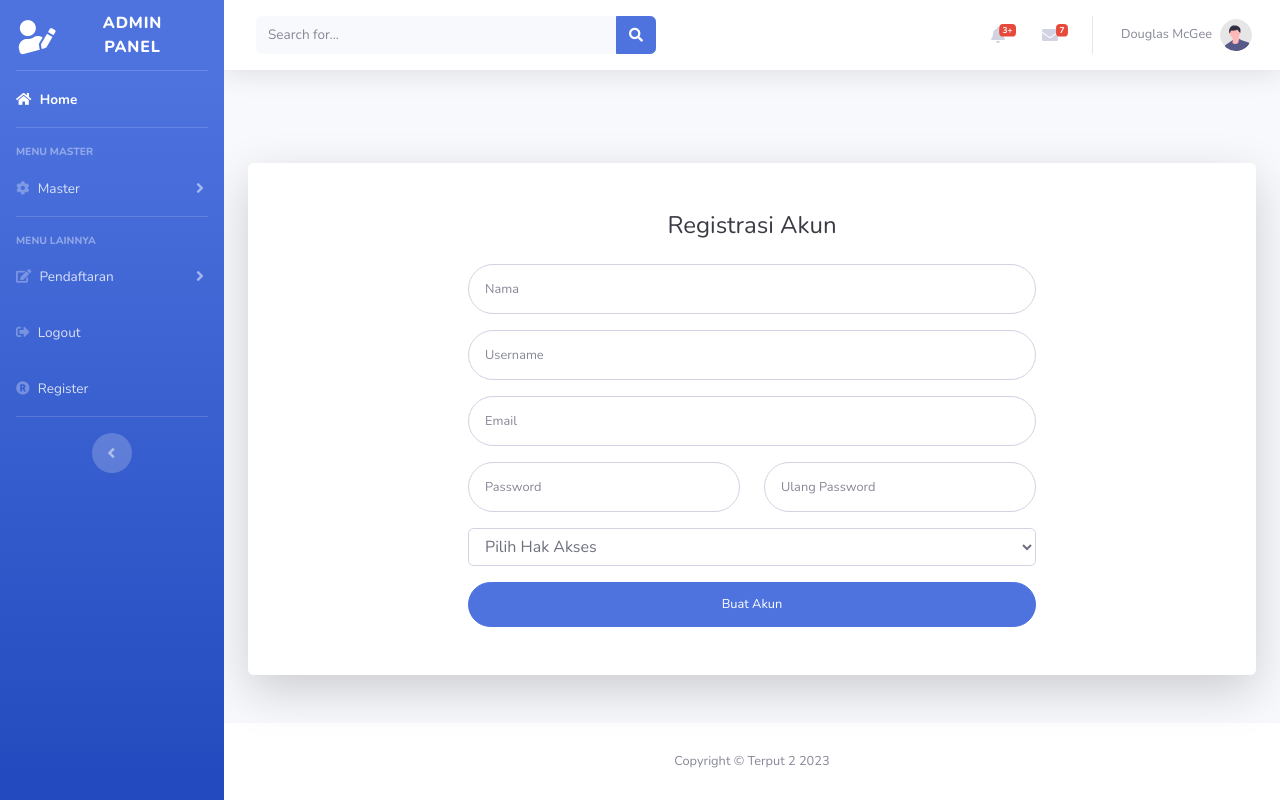
After one commit to adamaprilod/lol_, a PHP site: page /panel/admin/register.php in a window 1280 px wide. The commit adds this page. Run offline with PHP 8.4, Linux system fonts and the light colour scheme.

Commit message:
edit register

```diff
--- a/panel/admin/footer.php
+++ b/panel/admin/footer.php
@@ -1,26 +1,4 @@
-<!DOCTYPE html>
-<html lang="en">
-<head>
-<meta charset="utf-8">
-    <meta http-equiv="X-UA-Compatible" content="IE=edge">
-    <meta name="viewport" content="width=device-width, initial-scale=1, shrink-to-fit=no">
-    <meta name="description" content="">
-    <meta name="author" content="">
-
-    <title>Admin Panel</title>
-
-    <!-- Custom fonts for this template-->
-    <link href="vendor/fontawesome-free/css/all.min.css" rel="stylesheet" type="text/css">
-    <link
-        href="https://fonts.googleapis.com/css?family=Nunito:200,200i,300,300i,400,400i,600,600i,700,700i,800,800i,900,900i"
-        rel="stylesheet">
-
-    <!-- Custom styles for this template-->
-    <link href="css/sb-admin-2.min.css" rel="stylesheet">
-</head>
-<body>
-
-    <!-- Footer -->
+<!-- Footer -->
     <footer class="sticky-footer bg-white">
                 <div class="container my-auto">
                     <div class="copyright text-center my-auto">
@@ -30,5 +8,34 @@
             </footer>
             <!-- End of Footer -->
 
+        </div>
+        <!-- End of Content Wrapper -->
+
+    </div>
+    <!-- End of Page Wrapper -->
+
+    <!-- Scroll to Top Button-->
+    <a class="scroll-to-top rounded" href="#page-top">
+        <i class="fas fa-angle-up"></i>
+    </a>
+
+
+<!-- Bootstrap core JavaScript-->
+<script src="vendor/jquery/jquery.min.js"></script>
+    <script src="vendor/bootstrap/js/bootstrap.bundle.min.js"></script>
+
+    <!-- Core plugin JavaScript-->
+    <script src="vendor/jquery-easing/jquery.easing.min.js"></script>
+
+    <!-- Custom scripts for all pages-->
+    <script src="js/sb-admin-2.min.js"></script>
+
+    <!-- Page level plugins -->
+    <script src="vendor/chart.js/Chart.min.js"></script>
+
+    <!-- Page level custom scripts -->
+    <script src="js/demo/chart-area-demo.js"></script>
+    <script src="js/demo/chart-pie-demo.js"></script>
+
 </body>
 </html>
--- a/panel/admin/header.php
+++ b/panel/admin/header.php
@@ -100,7 +100,7 @@
 
 <!-- Nav Item - Tables -->
 <li class="nav-item">
-    <a class="nav-link" href="">
+    <a class="nav-link" href="register.php">
         <i class="fas fa-registered"></i>
         <span>Register</span></a>
 </li>
@@ -327,5 +327,3 @@
     </nav>
     <!-- End of Topbar -->
 </div>
-</body>
-</html>
--- /dev/null
+++ b/panel/admin/register.php
@@ -0,0 +1,70 @@
+<?php include "header.php"?>
+<body id="page-top">
+    <div class="container">
+    <div class="card o-hidden border-0 shadow-lg my-5">
+        <div class="card-body p-0">
+            <!-- Nested Row within Card Body -->
+            <div class="row">
+                <div class="col-lg-2 d-none d-lg-block "></div>
+                <div class="col-lg-8">
+                    <div class="p-5">
+                        <div class="text-center">
+                            <h1 class="h4 text-gray-900 mb-4">Registrasi Akun</h1>
+                        </div>
+                        <form class="user" onsubmit="return validateForm()">
+                            <div class="form-group">
+                                <input type="text" class="form-control form-control-user" id="nama"
+                                    placeholder="Nama" required>
+                            </div>
+                            <div class="form-group">
+                                <input type="text" class="form-control form-control-user" id="username"
+                                    placeholder="Username" required>
+                            </div>
+                            <div class="form-group">
+                                <input type="email" class="form-control form-control-user" id="email"
+                                    placeholder="Email" required>
+                            </div>
+                            <div class="form-group row">
+                                <div class="col-sm-6 mb-3 mb-sm-0">
+                                    <input type="password" class="form-control form-control-user"
+                                        id="Password" placeholder="Password" required>
+                                </div>
+                                <div class="col-sm-6">
+                                    <input type="password" class="form-control form-control-user"
+                                        id="RepeatPassword" placeholder="Ulang Password" required>
+                                </div>
+                            </div>
+                            <div class="form-group">
+                                <select class="form-select form-control form-control user" id="hakakses" name="hakakses" required>
+                                    <option value="" disabled selected>Pilih Hak Akses</option>
+                                    <option value="admin">Admin</option>
+                                    <option value="operator">Operator</option>
+                                </select>
+                            </div>
+                            <button type="submit" class="btn btn-primary btn-user btn-block">Buat Akun</button>
+                        </form>
+                    </div>
+                </div>
+            </div>
+        </div>
+    </div>
+</div>
+
+<script>
+    function validateForm() {
+        var nama = document.getElementById("nama").value;
+        var username = document.getElementById("username").value;
+        var email = document.getElementById("email").value;
+        var password = document.getElementById("Password").value;
+        var repeatPassword = document.getElementById("RepeatPassword").value;
+        var hakakses = document.getElementById("hakakses").value;
+
+        if (nama === "" || username === "" || email === "" || password === "" || repeatPassword === "" || hakakses === "") {
+            alert("Please fill in all fields");
+            return false;
+        }
+        return true;
+    }
+</script>
+
+    <?php include "footer.php"?>
```
Also changed, not shown: panel/admin/index.php (+0 -32 lines), panel/admin/registrasi.php (deleted, +0 -72 lines).
